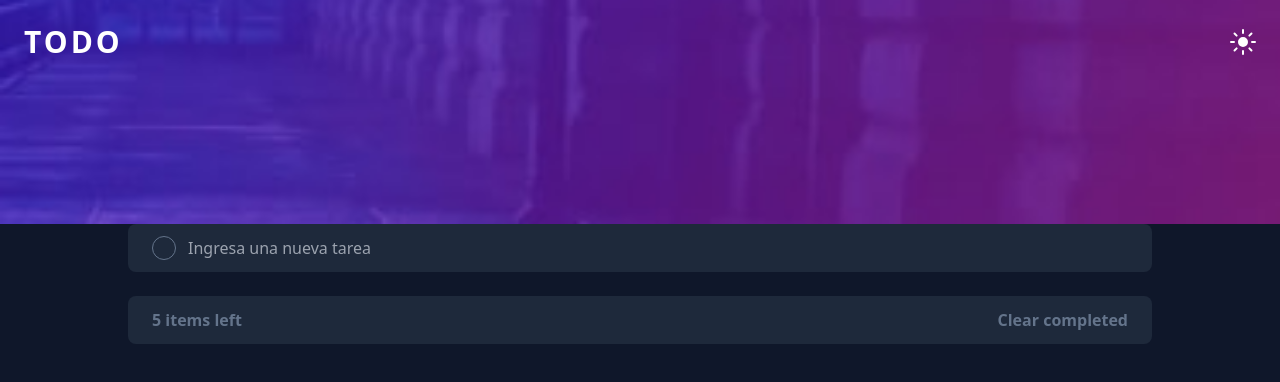
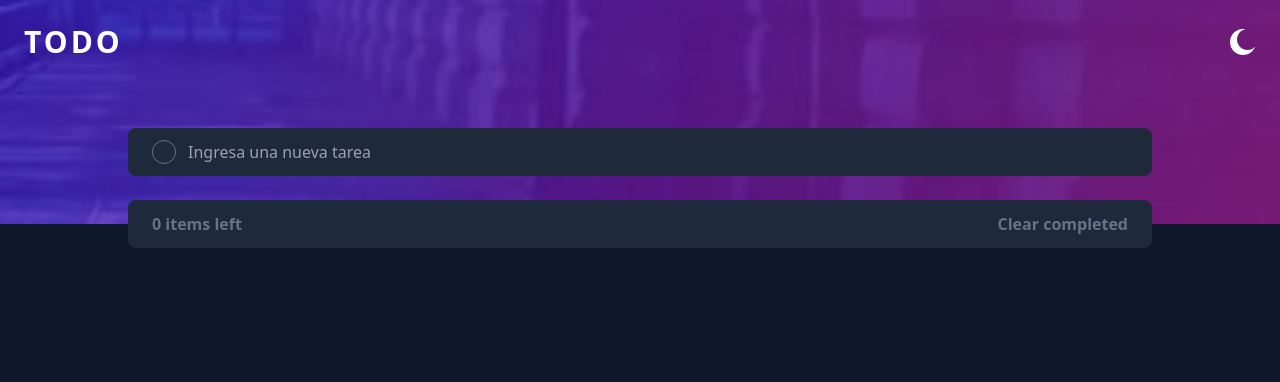
Before and after one commit to joshuacba08/todo-app, a React (Vite) app: page / in a window 1280 px wide. Shown: the top 382 px of the page. Built offline with nearby package versions, Linux system fonts and the light colour scheme.

Commit message:
context theme tasks

```diff
--- a/src/App.jsx
+++ b/src/App.jsx
@@ -1,18 +1,22 @@
-
-import './App.css'
+import { useContext } from 'react'
 import Header from './components/Header'
-import InputTask from './components/InputTask'
-import Task from './components/Task'
+import TasksProvider from './context/TasksContext'
 import TaskContainer from './components/TaskContainer'
+import { ThemeContext } from './context/ThemeContext'
 
 function App() {
 
+  const { theme } = useContext(ThemeContext)
+
   return (
-    <div className="min-h-screen bg-slate-900">
-      <Header />
-      <TaskContainer />
 
-    </div>
+      <TasksProvider>
+        <div className={`min-h-screen ${ theme =='dark'?"bg-slate-900":"bg-slate-100" }`}>
+          <Header />
+          <TaskContainer />
+        </div>
+      </TasksProvider>
+
   )
 }
 
--- a/src/components/Header.jsx
+++ b/src/components/Header.jsx
@@ -1,13 +1,22 @@
-import React from 'react'
+import React,{useContext} from 'react';
+import { ThemeContext } from '../context/ThemeContext';
+import sun from '../assets/icons/icon-sun.svg';
+import moon from '../assets/icons/icon-moon.svg';
 
 const Header = () => {
+
+  const themeContext = useContext(ThemeContext);
+  const { changeTheme, theme } = themeContext;
+
   return (
     <header
         className="w-screen h-56 bg-[url('/src/assets/images/bg-mobile-dark.jpg')] bg-center bg-no-repeat bg-cover p-6"
     >
         <div className="flex justify-between items-center">
             <h1 className="text-3xl font-semibold text-white tracking-widest">TODO</h1>
-            <svg className="cursor-pointer" xmlns="http://www.w3.org/2000/svg" width="26" height="26"><path fill="#FFF" fillRule="evenodd" d="M13 21a1 1 0 011 1v3a1 1 0 11-2 0v-3a1 1 0 011-1zm-5.657-2.343a1 1 0 010 1.414l-2.121 2.121a1 1 0 01-1.414-1.414l2.12-2.121a1 1 0 011.415 0zm12.728 0l2.121 2.121a1 1 0 01-1.414 1.414l-2.121-2.12a1 1 0 011.414-1.415zM13 8a5 5 0 110 10 5 5 0 010-10zm12 4a1 1 0 110 2h-3a1 1 0 110-2h3zM4 12a1 1 0 110 2H1a1 1 0 110-2h3zm18.192-8.192a1 1 0 010 1.414l-2.12 2.121a1 1 0 01-1.415-1.414l2.121-2.121a1 1 0 011.414 0zm-16.97 0l2.121 2.12A1 1 0 015.93 7.344L3.808 5.222a1 1 0 011.414-1.414zM13 0a1 1 0 011 1v3a1 1 0 11-2 0V1a1 1 0 011-1z"/></svg>
+            <button onClick={changeTheme}>
+              <img src={ theme=='dark'? moon : sun } />
+            </button>
         </div>
 
     </header>
--- a/src/components/InputTask.jsx
+++ b/src/components/InputTask.jsx
@@ -1,7 +1,11 @@
-import React, { useState } from 'react'
+import React, { useContext, useState } from 'react';
+import { TasksContext } from '../context/TasksContext';
 import PropTypes from 'prop-types';
 
-const InputTask = ({addTask, placeholder}) => {
+const InputTask = ({ placeholder, theme }) => {
+
+    const taskContext = useContext(TasksContext);
+    const { addTask } = taskContext;
 
     const [ value, setValue ] = useState('');
     const hangleOnChange = (e) => {
@@ -17,10 +21,10 @@ const InputTask = ({addTask, placeholder}) => {
     }
 
   return (
-    <form onSubmit={handleSubmit} className="flex gap-3 justify-start px-6 items-center bg-slate-800 h-12 w-4/5 ml-auto mr-auto rounded-lg"
+    <form onSubmit={handleSubmit} className={`flex gap-3 justify-start px-6 items-center ${theme=='dark'?'bg-slate-800':'bg-white'} h-12 w-4/5 ml-auto mr-auto rounded-lg`}
     >
         <div className="w-6 h-6 border rounded-full border-solid border-slate-500"></div>
-        <input className="outline-none bg-transparent text-white"
+        <input className={`outline-none bg-transparent ${theme=='dark'?'text-white':'text-slate-800'}`}
             type="text"
             placeholder={placeholder}
             value={value}
@@ -33,7 +37,6 @@ const InputTask = ({addTask, placeholder}) => {
 InputTask.propTypes = {
 
     placeholder: PropTypes.string.isRequired,
-    addTask: PropTypes.func.isRequired,
 
 }
 
--- a/src/components/Task.jsx
+++ b/src/components/Task.jsx
@@ -1,12 +1,13 @@
-import React from 'react';
+import React, { useContext } from 'react';
 import CheckIcon from '../assets/icons/icon-check.svg'
+import { ThemeContext } from '../context/ThemeContext';
 
 const Task = ({task, handleState}) => {
 
   const { id, description, state } = task;
-
+  const { theme } = useContext(ThemeContext)
   return (
-    <div className="flex gap-3 justify-start items-center px-6 bg-slate-800 h-12">
+    <div className={`flex gap-3 justify-start items-center px-6 bg ${theme=='dark'?'bg-slate-800':'bg-white'} h-12`}>
 
       <div className={`flex justify-center items-center w-6 h-6 rounded-full
         ${ state ? "bg-gradient-to-r from-cyan-500 to-fuchsia-600":"border border-solid border-slate-500" }
@@ -19,7 +20,7 @@ const Task = ({task, handleState}) => {
         { state && <img src={CheckIcon} /> }
       </div>
 
-      <span className="text-white">{description}</span>
+      <span className={theme=='dark'?'text-white':'text-slate-800'}>{description}</span>
 
     </div>
   )
--- a/src/components/TaskContainer.jsx
+++ b/src/components/TaskContainer.jsx
@@ -1,31 +1,19 @@
-import React, { useState } from 'react'
+import React, { useContext, useState } from 'react'
 import InputTask from './InputTask'
 import Modal from './Modal';
 import TaskList from './TaskList';
 
 import ReactIcon from '../assets/react.svg'
+import { ThemeContext } from '../context/ThemeContext';
 
 const TaskContainer = () => {
 
-    const [tasks, setTasks] =useState([]);
-    const addTask = (task) =>{
-        task.id = tasks.length + 1;
-        setTasks([...tasks,task]);
-    }
-    const handleState = (id) => {
-      const newArrayTask = tasks.map(el=>{
-        if(el.id == id){
-          el.state = !el.state
-        }
-        return el;
-      });
-      setTasks(newArrayTask);
-    }
+  const { theme } = useContext(ThemeContext);
 
   return (
-    <div>
-        <InputTask addTask={addTask} placeholder={'Ingresa una nueva tarea'} />
-        <TaskList tasks={tasks} handleState={handleState} />
+    <div className='relative -top-24'>
+        <InputTask theme={theme} placeholder={'Ingresa una nueva tarea'} />
+        <TaskList theme={theme} />
 
     </div>
   )
--- a/src/components/TaskList.jsx
+++ b/src/components/TaskList.jsx
@@ -1,28 +1,28 @@
-import React from 'react';
-import PropTypes from 'prop-types';
+import React, { useContext } from 'react';
+import { TasksContext } from '../context/TasksContext';
 import Task from './Task';
-const TaskList = ({tasks, handleState}) => {
+const TaskList = ({ theme }) => {
+
+  const taskContext = useContext(TasksContext);
+  const { tasks, handleState, clearCompleted } = taskContext;
+
+  const getItemsLeft = (arrayTasks) => {
+    const result = arrayTasks.filter(el => el.state === false);
+    return result.length;
+  }
+
   return (
-    <div className={'mt-6 rounded-lg overflow-hidden w-4/5 ml-auto mr-auto'}>
+    <div className={'mt-6 flex flex-col gap-1px rounded-lg overflow-hidden w-4/5 ml-auto mr-auto'}>
 
       {tasks.map(el => <Task key={el.id} task={el} handleState={handleState}/>)}
 
-      <div className="flex gap-3 justify-between items-center px-6 bg-slate-800 h-12 text-slate-500 font-semibold">
-        <button>5 items left</button>
-        <button>Clear completed</button>
+      <div className={`flex gap-3 justify-between items-center px-6 ${theme=='dark'?'bg-slate-800':'bg-white'} h-12 text-slate-500 font-semibold`}>
+        <button>{ getItemsLeft(tasks) } items left</button>
+        <button onClick={()=>{clearCompleted(tasks)}}>Clear completed</button>
       </div>
 
     </div>
   )
-}
-
-TaskList.propTypes = {
-  tasks: PropTypes.array.isRequired,
-  handleState: PropTypes.func.isRequired
-}
-
-TaskList.defaultProps = {
-  tasks: [{id:0, description:'lorem ipsum', state: false}]
 }
 
 
--- /dev/null
+++ b/src/context/TasksContext.jsx
@@ -0,0 +1,47 @@
+import React, { createContext, useState } from 'react';
+
+export const TasksContext = createContext();
+
+const TasksProvider = (props) => {
+
+    const [tasks, setTasks] =useState([]);
+
+    const addTask = (task) =>{
+        task.id = tasks.length + 1;
+        setTasks([...tasks,task]);
+    }
+    const handleState = (id) => {
+      const newArrayTask = tasks.map(el=>{
+        if(el.id == id){
+          el.state = !el.state
+        }
+        return el;
+      });
+      setTasks(newArrayTask);
+    }
+
+    const clearCompleted = (arrayTasks) => {
+      const newArrayTasks = arrayTasks.filter( el => el.state === false);
+      setTasks(newArrayTasks);
+    }
+
+    return(
+        <TasksContext.Provider
+            value={{
+                /*Acá estará toda la info que yo quiero compartir en mi context*/
+                tasks,
+                addTask,
+                handleState,
+                clearCompleted
+            }}
+        >
+
+            {props.children}
+
+
+        </TasksContext.Provider>
+    )
+
+};
+
+export default TasksProvider;
--- /dev/null
+++ b/src/context/ThemeContext.jsx
@@ -0,0 +1,26 @@
+import React, { createContext, useState } from 'react';
+
+export const ThemeContext = createContext();
+
+const ThemeProvider = (props) => {
+
+    const [ theme, setTheme ] = useState('dark');
+
+    const changeTheme = () =>{
+        const newTheme = theme == 'dark' ? 'light' : 'dark';
+        setTheme(newTheme);
+    }
+
+    return (
+    <ThemeContext.Provider
+        value={{
+            theme,
+            changeTheme
+        }}
+    >
+        {props.children}
+    </ThemeContext.Provider>
+  )
+}
+
+export default ThemeProvider;
--- a/src/index.css
+++ b/src/index.css
@@ -1,3 +1,7 @@
 @tailwind base;
 @tailwind components;
 @tailwind utilities;
+
+.gap-1px{
+    gap:1px;
+}
--- a/src/main.jsx
+++ b/src/main.jsx
@@ -1,10 +1,13 @@
-import React from 'react'
+import React,{useContext} from 'react'
 import ReactDOM from 'react-dom/client'
 import App from './App'
+import ThemeProvider from './context/ThemeContext'
 import './index.css'
 
 ReactDOM.createRoot(document.getElementById('root')).render(
   <React.StrictMode>
-    <App />
+    <ThemeProvider>
+      <App />
+    </ThemeProvider>
   </React.StrictMode>
 )
```
